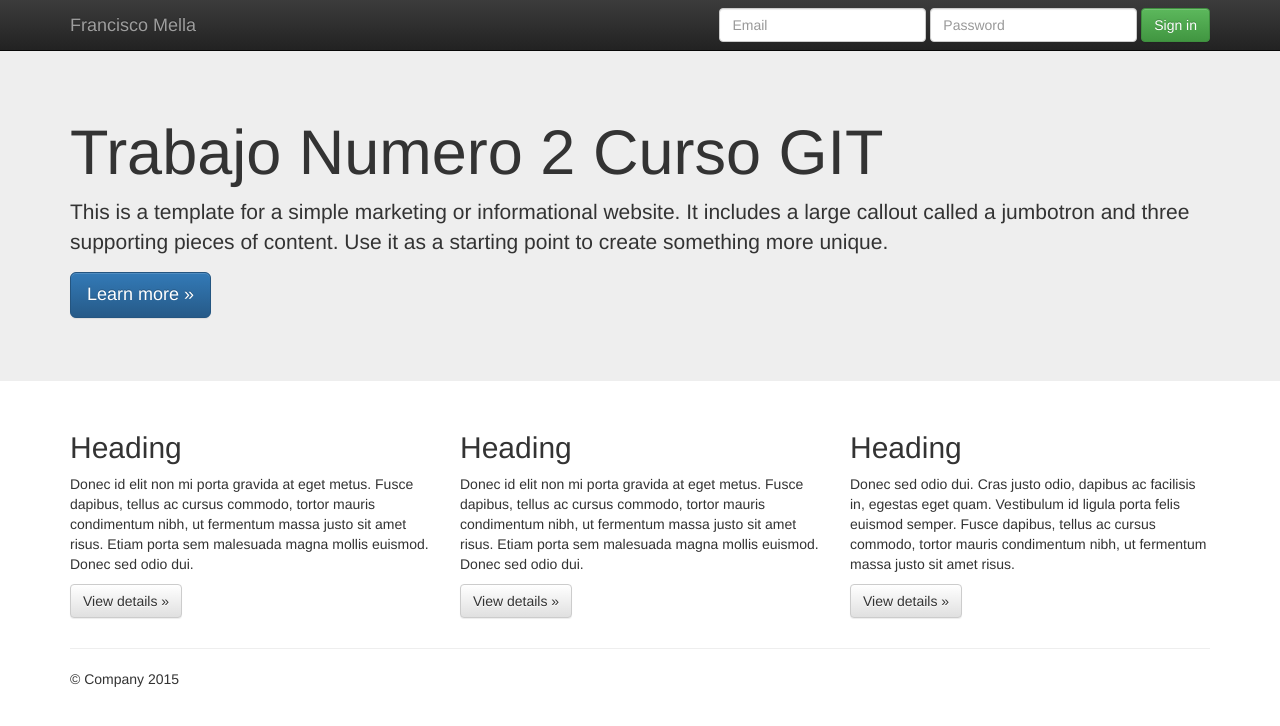
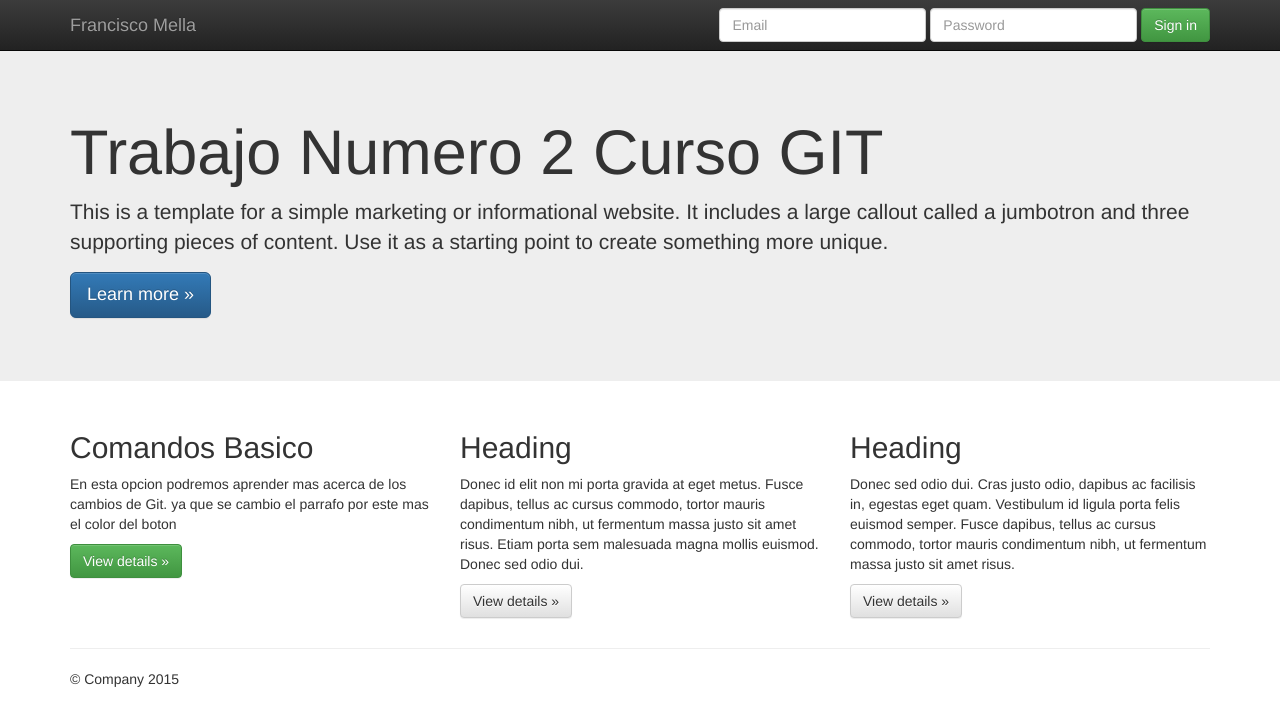
Before and after one commit to mellabike/Trabajo2_Francisco_Mella, a plain HTML site: page index.html in a window 1280 px wide. Drawn offline with nearby package versions, Linux system fonts and the light colour scheme.

Commit message:
se modifica el primer Heading  con el contenido de su parrafo y color de boton

```diff
--- a/index.html
+++ b/index.html
@@ -65,9 +65,9 @@
       <!-- Example row of columns -->
       <div class="row">
         <div class="col-md-4">
-          <h2>Heading</h2>
-          <p>Donec id elit non mi porta gravida at eget metus. Fusce dapibus, tellus ac cursus commodo, tortor mauris condimentum nibh, ut fermentum massa justo sit amet risus. Etiam porta sem malesuada magna mollis euismod. Donec sed odio dui. </p>
-          <p><a class="btn btn-default" href="#" role="button">View details &raquo;</a></p>
+          <h2>Comandos Basico</h2>
+          <p>En esta opcion podremos aprender mas acerca de los cambios de Git. ya que se cambio el parrafo por este mas el color del boton</p>
+          <p><a class="btn btn-success" href="#" role="button">View details &raquo;</a></p>
         </div>
         <div class="col-md-4">
           <h2>Heading</h2>
```
